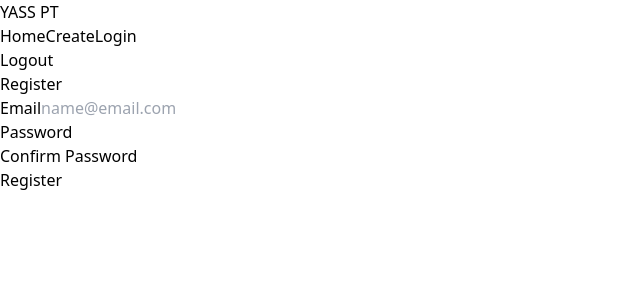
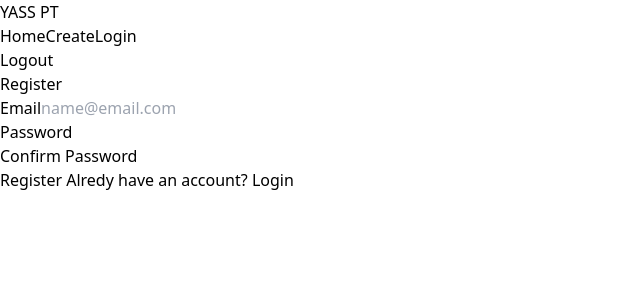
Before and after one commit to KgotsoKP/practice-tracker, a Vue app: page /register in a window 1280 px wide. Shown: the top 300 px of the page, without its empty margins (0-640 px from the left). Built offline with nearby package versions, Linux system fonts and the light colour scheme.

Commit message:
Add a link to login from regiter page

```diff
--- a/src/components/Navigation.vue
+++ b/src/components/Navigation.vue
@@ -7,7 +7,7 @@
 
             <ul class="flex flex-1 justify-end gap-x-10">
                 <router-link class="cursor-pointer text-white" :to="{name : 'home'}">Home</router-link>
-                <router-link class="cursor-pointer text-white" :to="{name : ''}">Create</router-link>
+                <router-link class="cursor-pointer text-white" :to="{name : 'register'}">Create</router-link>
                 <router-link class="cursor-pointer text-white" :to="{name : 'login'}">Login</router-link>
                 <li class="cursor-pointer">Logout</li>
             </ul>
--- a/src/views/Register.vue
+++ b/src/views/Register.vue
@@ -30,8 +30,11 @@
         </div>
 
         <button type="submit" class="mt-6 py-2 px-6 rounded-sm slef-start text-sm text-white bg-at-light-green duration-200 border-solid
-        border-2 border-transparent hover:border-white hover:bg-white
+        border-2 border-transparent hover:border-at-light-green hover:bg-white
         hover:text-at-light-green">Register</button>
+
+        <router-link class="text-sm mt-6 text-center" :to="{ name: 'login' }">
+            Alredy have an account? <span class="text-at-light-green">Login</span></router-link>
     </form>
 </template>
 
```
